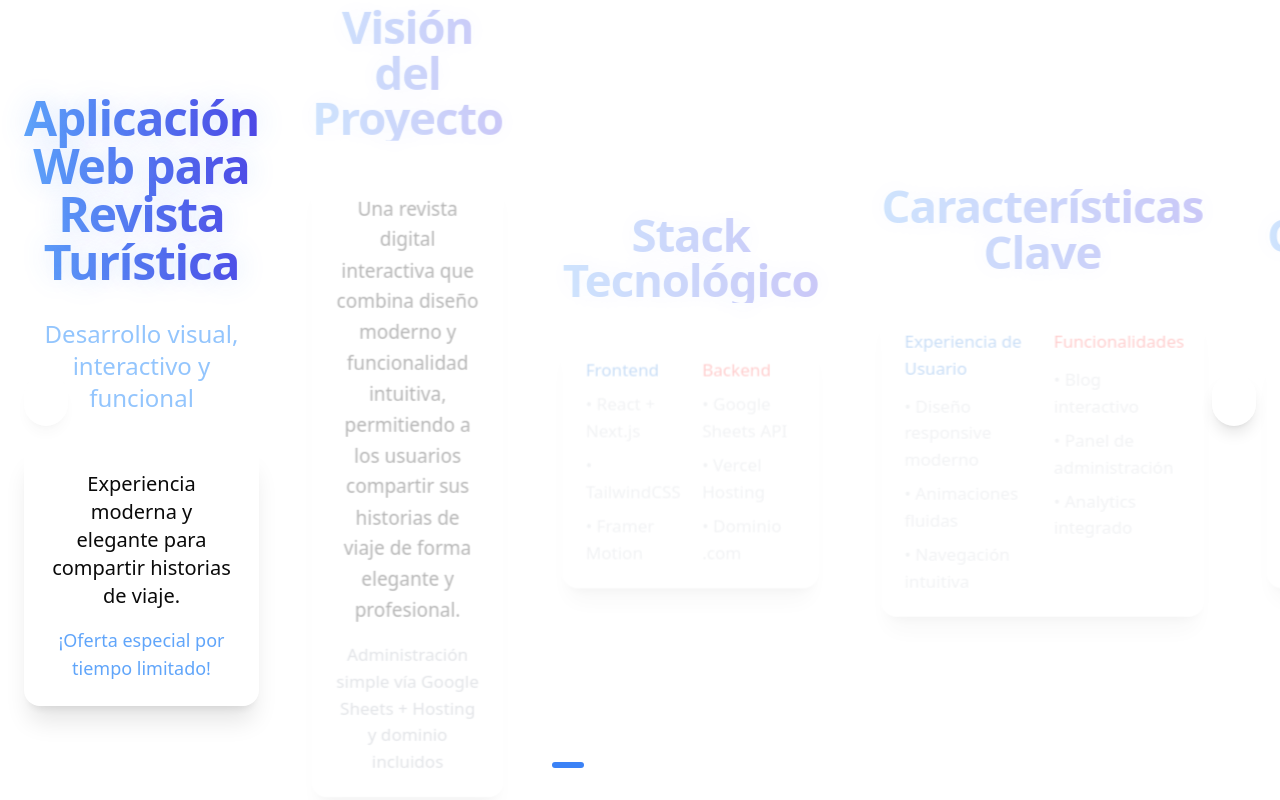
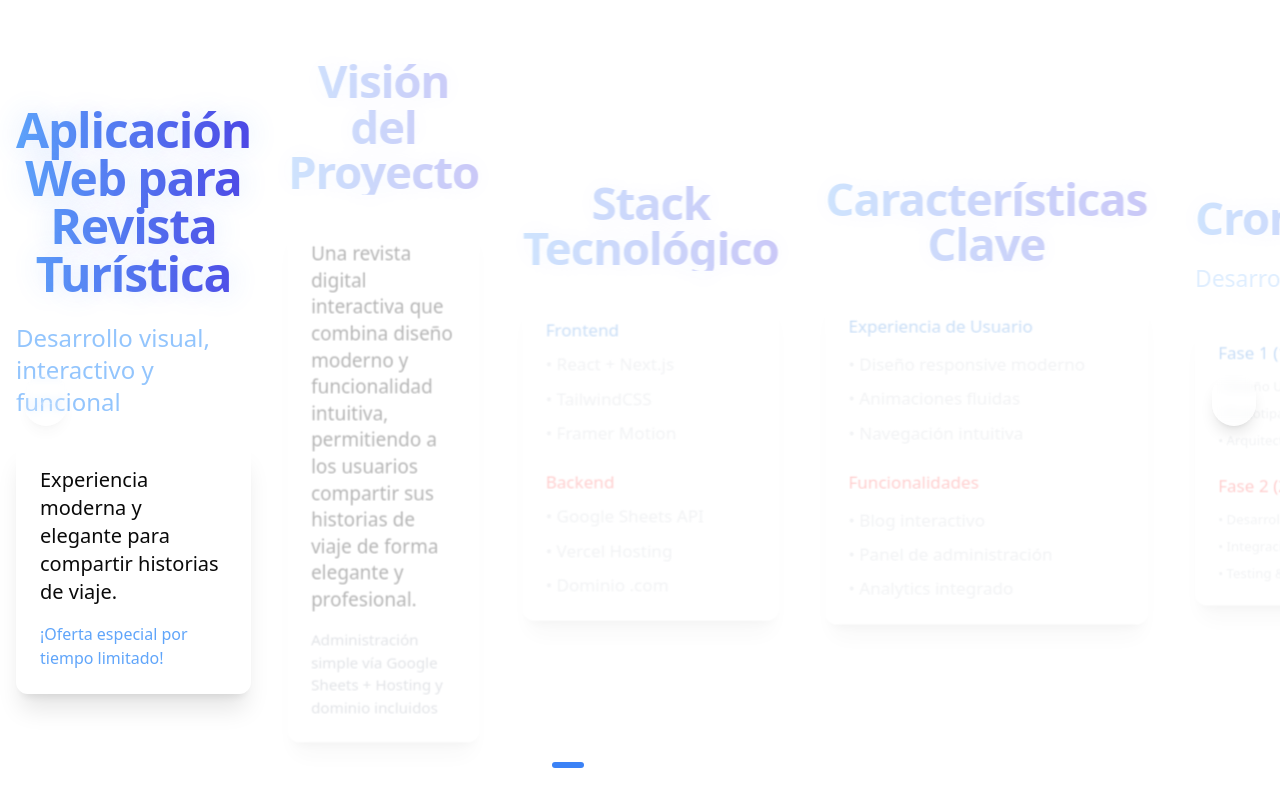
Before and after one commit to deivipluss/landing, a Next.js app: page /propuesta in a window 1280 px wide. Built offline with nearby package versions, Linux system fonts and the light colour scheme.

Commit message:
propuesta

```diff
--- a/data/propuestaContent.tsx
+++ b/data/propuestaContent.tsx
@@ -14,8 +14,8 @@ export const proposalSlides: ProposalSlideType[] = [
     subtitle: "Desarrollo visual, interactivo y funcional",
     content: (
       <div className="space-y-4">
-        <p className="text-xl font-light">Experiencia moderna y elegante para compartir historias de viaje.</p>
-        <p className="text-blue-400 font-medium">¡Oferta especial por tiempo limitado!</p>
+        <p className="text-base sm:text-xl font-light">Experiencia moderna y elegante para compartir historias de viaje.</p>
+        <p className="text-blue-400 font-medium text-sm sm:text-base">¡Oferta especial por tiempo limitado!</p>
       </div>
     )
   },
@@ -23,10 +23,10 @@ export const proposalSlides: ProposalSlideType[] = [
     title: "Visión del Proyecto",
     content: (
       <div className="space-y-4">
-        <p className="text-xl font-light leading-relaxed">
+        <p className="text-base sm:text-xl font-light leading-relaxed">
           Una revista digital interactiva que combina diseño moderno y funcionalidad intuitiva, permitiendo a los usuarios compartir sus historias de viaje de forma elegante y profesional.
         </p>
-        <p className="text-gray-400 text-lg">
+        <p className="text-gray-400 text-sm sm:text-base">
           Administración simple vía Google Sheets + Hosting y dominio incluidos
         </p>
       </div>
@@ -35,7 +35,7 @@ export const proposalSlides: ProposalSlideType[] = [
   {
     title: "Stack Tecnológico",
     content: (
-      <div className="grid grid-cols-1 md:grid-cols-2 gap-6 text-left max-w-xl mx-auto">
+      <div className="space-y-6 text-left w-full max-w-xl mx-auto">
         <div>
           <h3 className="text-[#4A90E2] mb-2 font-medium">Frontend</h3>
           <ul className="space-y-2 text-gray-300">
@@ -58,7 +58,7 @@ export const proposalSlides: ProposalSlideType[] = [
   {
     title: "Características Clave",
     content: (
-      <div className="grid grid-cols-1 md:grid-cols-2 gap-6 text-left max-w-2xl mx-auto">
+      <div className="space-y-6 text-left w-full max-w-2xl mx-auto">
         <div className="space-y-3">
           <h3 className="text-[#4A90E2] font-medium">Experiencia de Usuario</h3>
           <ul className="space-y-2 text-gray-300">
@@ -82,7 +82,7 @@ export const proposalSlides: ProposalSlideType[] = [
     title: "Cronograma",
     subtitle: "Desarrollo Ágil",
     content: (
-      <div className="grid grid-cols-1 md:grid-cols-2 gap-8 max-w-xl mx-auto text-left">
+      <div className="space-y-6 text-left w-full max-w-xl mx-auto">
         <div>
           <h3 className="text-[#4A90E2] mb-3 font-medium">Fase 1 (1-2 semanas)</h3>
           <ul className="space-y-2 text-gray-300 text-sm">
@@ -241,16 +241,16 @@ export function HorizontalSlides({ slides }: { slides: ProposalSlideType[] }) {
         {slides.map((slide, idx) => (
           <section
             key={idx}
-            className="w-full min-w-full h-full flex flex-col items-center justify-center snap-center px-6 md:px-12 py-16 transition-all duration-300"
+            className="w-full min-w-full h-full flex flex-col items-center justify-center snap-center p-4 sm:p-8 transition-all duration-300"
             style={{
               opacity: isDragging ? 1 : (active === idx ? 1 : 0.3),
               transform: isDragging ? 'none' : `scale(${active === idx ? 1 : 0.95})`,
             }}
           >
-            <div className="w-full max-w-4xl mx-auto space-y-8 text-center">
+            <div className="w-full max-w-[90%] sm:max-w-2xl lg:max-w-4xl mx-auto space-y-6">
               {/* Título */}
               <h1
-                className="text-3xl sm:text-4xl md:text-5xl font-black tracking-tight text-transparent bg-clip-text bg-gradient-to-r from-blue-400 to-indigo-600"
+                className="text-2xl sm:text-4xl md:text-5xl font-black tracking-tight text-transparent bg-clip-text bg-gradient-to-r from-blue-400 to-indigo-600"
                 style={{
                   textShadow: "0 0 30px rgba(59, 130, 246, 0.2)",
                 }}
@@ -260,13 +260,13 @@ export function HorizontalSlides({ slides }: { slides: ProposalSlideType[] }) {
 
               {/* Subtítulo */}
               {slide.subtitle && (
-                <h2 className="text-xl sm:text-2xl text-blue-300 font-medium mt-4">
+                <h2 className="text-lg sm:text-xl md:text-2xl text-blue-300 font-medium mt-2">
                   {slide.subtitle}
                 </h2>
               )}
 
               {/* Contenido */}
-              <div className="text-base sm:text-lg text-gray-200 leading-relaxed mt-8 max-w-3xl mx-auto bg-white/5 backdrop-blur-sm rounded-2xl p-6 sm:p-8 shadow-xl">
+              <div className="text-sm sm:text-base md:text-lg text-gray-200 leading-relaxed mt-4 bg-white/5 backdrop-blur-sm rounded-xl p-4 sm:p-6 shadow-xl">
                 {slide.content}
               </div>
             </div>
```
